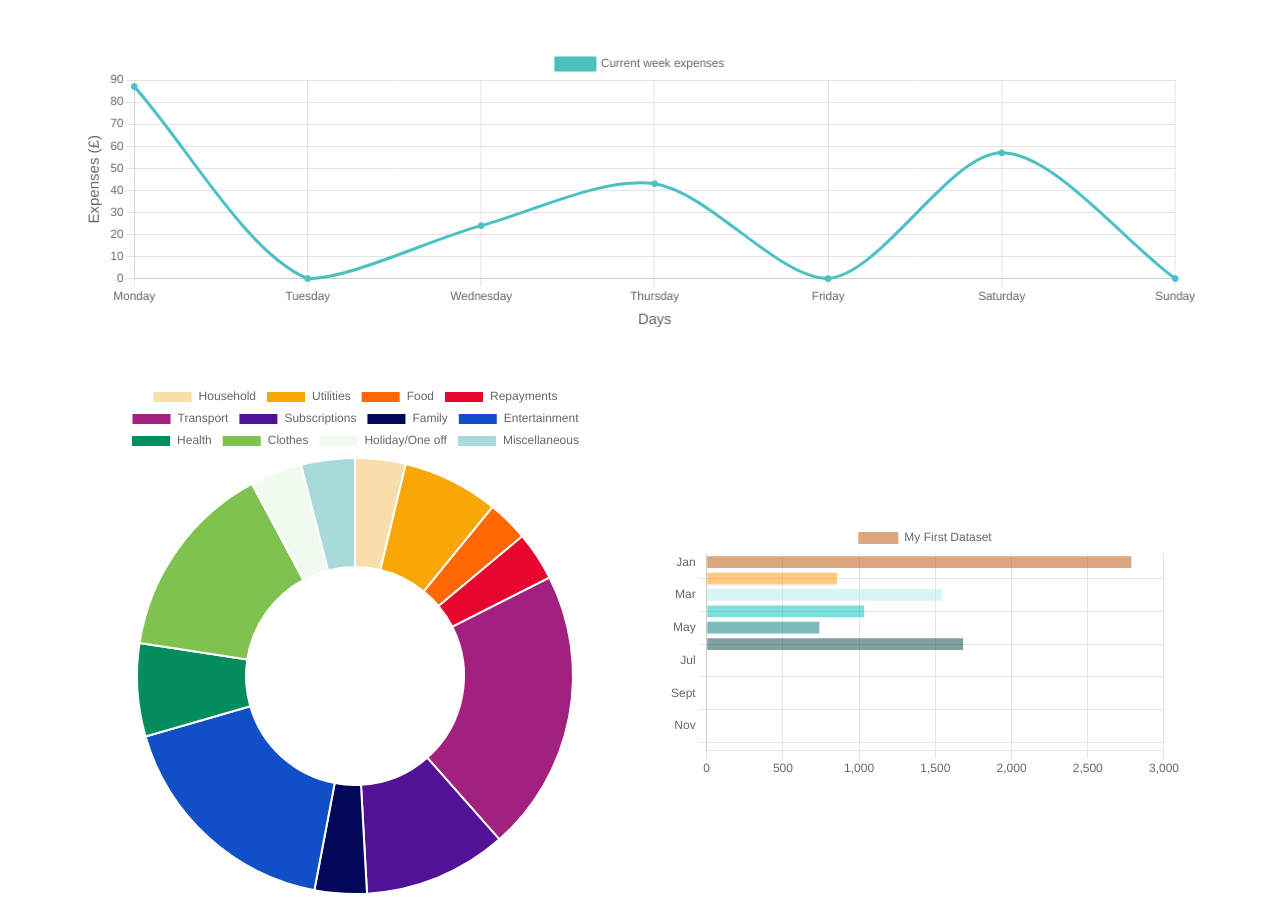
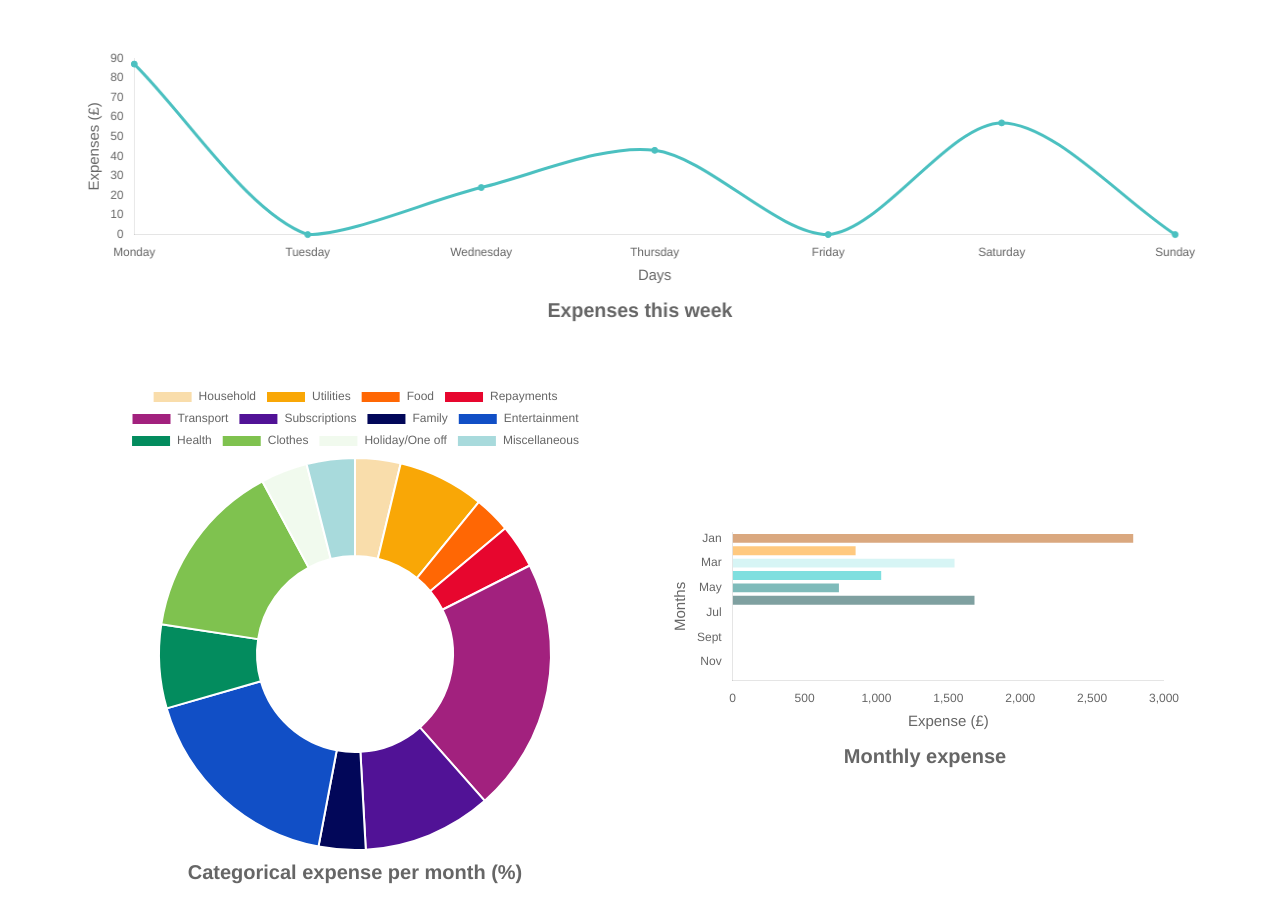
Before and after one commit to karkibishal/budget_planner, a Flask app: page / in a window 1280 px wide. Shown: the part 56-975 px from the top of the page. Run offline with Flask 2, Linux system fonts and the light colour scheme; data comes from the database, SQL or seed files in the repository; some libraries are stand-ins or nearby versions.

Commit message:
BK: Cleaned up chart display

```diff
--- a/application/templates/index.html
+++ b/application/templates/index.html
@@ -42,8 +42,21 @@
         const config = {type: 'line',
                         data: data,
                         options: {
-                                scales: {x: {title: {display: true, text: 'Days', font: {size: 15}}},
-                                        y: {title: {display: true, text: 'Expenses (£)', font: {size: 15}}}
+                                plugins: {
+                                            legend: {
+                                                    display: false
+                                                    },
+                                            title: {
+                                                    display: true,
+                                                    text: 'Expenses this week',
+                                                    position: 'bottom',
+                                                    font: {size: 20}
+                                                    }
+                                        },
+                                scales: {x: {title: {display: true, text: 'Days', font: {size: 15}},
+                                            grid: {display: false}},
+                                        y: {title: {display: true, text: 'Expenses (£)', font: {size: 15}},
+                                            grid: {display: false}}
                                         }
                                 }
                         };
@@ -91,6 +104,16 @@
         const config_doughnut = {
         type: 'doughnut',
         data: doughnut_data,
+        options: {
+                plugins: {
+                         title: {
+                                display: true,
+                                text: 'Categorical expense per month (%)',
+                                position: 'bottom',
+                                font: {size: 20}
+                                }
+                        },
+                }
         };
 
         const doughnutChart = new Chart(document.getElementById('doughnutChart'), config_doughnut);
@@ -126,9 +149,27 @@
 
         const config_bar = {type: 'bar', data: bar_data,
                             options: {
+                                        plugins: {
+                                                    legend: {
+                                                            display: false
+                                                            },
+                                                    title: {
+                                                            display: true,
+                                                            text: 'Monthly expense',
+                                                            position: 'bottom',
+                                                            font: {size: 20}
+                                                            }
+                                                },
+                                        scales: {x: {title: {display: true, text: 'Expense (£)', font: {size: 15}},
+                                                    grid: {display: false}},
+
+                                                y: {title: {display: true, text: 'Months', font: {size: 15}},
+                                                    grid: {display: false}}
+
+                                                },
                                         indexAxis: 'y',
                                     }
-        };
+                            };
 
         const barChart = new Chart(document.getElementById('barChart'), config_bar);
 
```
